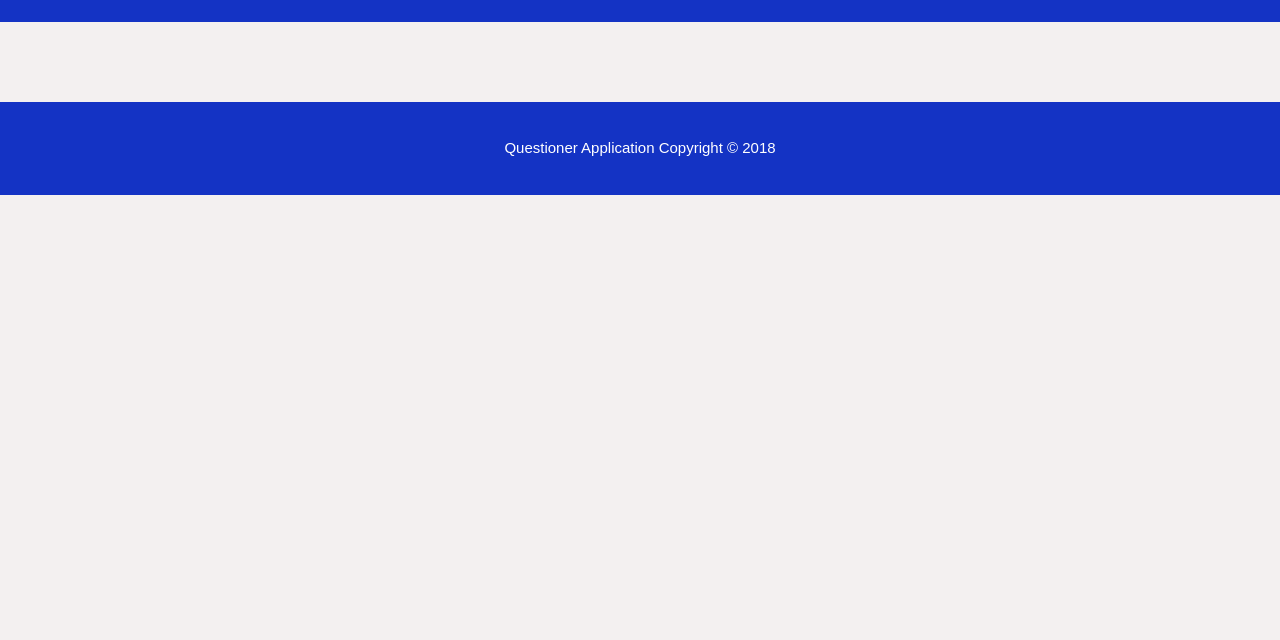
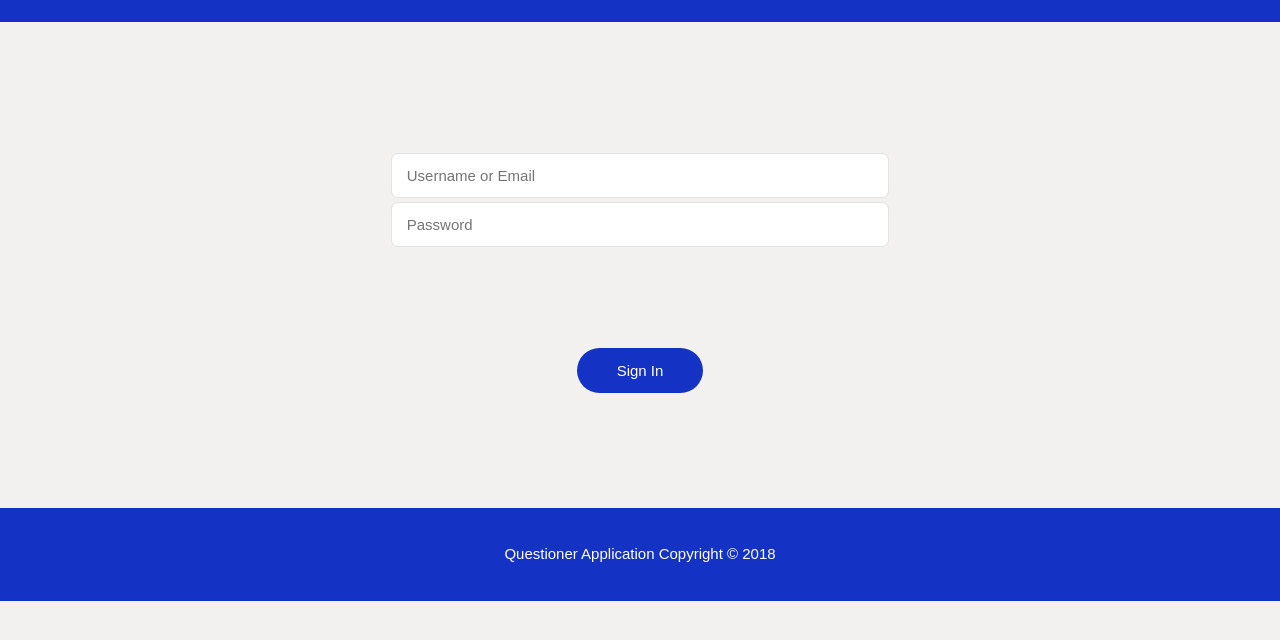
Before and after one commit to G-Chilie/G-Chilie.github.io, a plain HTML site: page UI/signin.html in a window 1280 px wide. Shown: the part 78-718 px from the top of the page. Drawn offline with Linux system fonts and the light colour scheme.

Commit message:
Initial signin page commit

```diff
--- a/UI/css/style.css
+++ b/UI/css/style.css
@@ -196,3 +196,19 @@ img{
 }
 
 /* Sign Up End */
+
+/* Sign In Start */
+
+#sign-in .box-middle {
+    width: 50%;
+    margin: 92px auto;
+    overflow: hidden;
+}
+
+#sign-in label {
+    margin: 0 13px;
+    font-weight: bold;
+    font-size: 16px;
+}
+
+/* Sign In End */
--- a/UI/signin.html
+++ b/UI/signin.html
@@ -27,6 +27,20 @@
         </div>
     </header>
 
+    <section id="sign-in">
+        <div class="container">
+            <div class="card">
+                <div class="box-middle">
+                    <input type="email" placeholder="Username or Email">
+                    <input type="password" placeholder="Password">
+                </div>
+                <div class="center-button">
+                    <button type="submit" class="form-btn">Sign In</button>
+                </div>
+            </div>
+        </div>
+    </section>
+
     <footer>
         <p>Questioner Application Copyright &copy; 2018</p>
     </footer>
```
